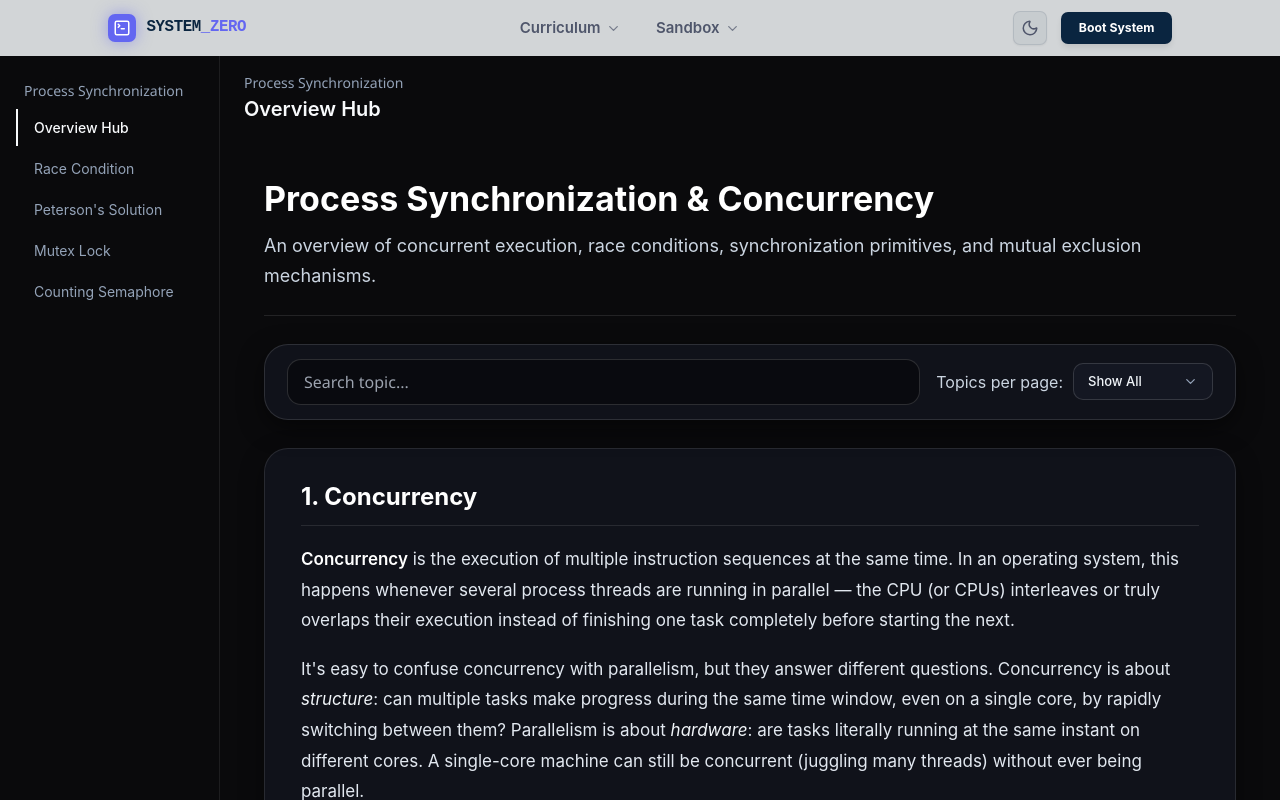
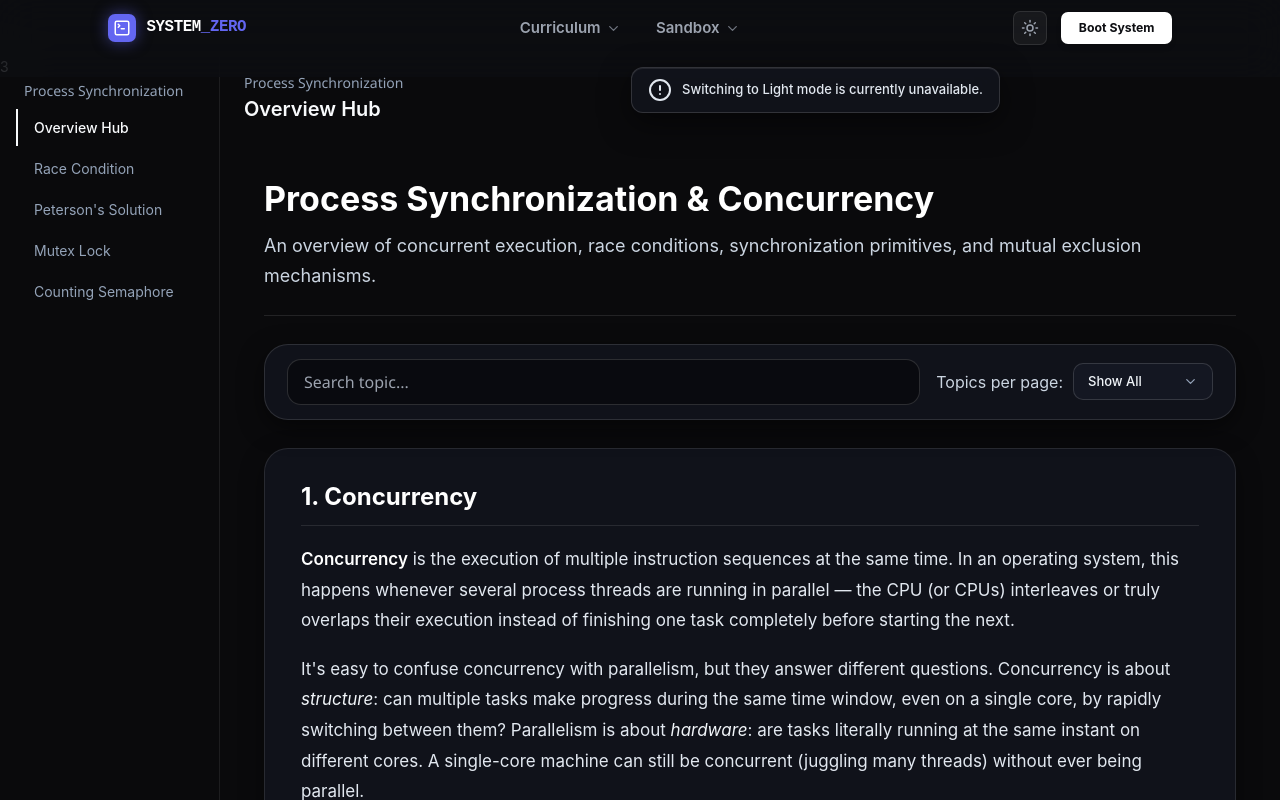
Before and after one commit to glitchybhavi/system-zero-app, a React (Vite) app: page /os/sync in a window 1280 px wide. Both pictures are taken after a click on the button "Toggle theme". Shown: the top 800 px of the page. Built offline with nearby package versions, Linux system fonts and the light colour scheme.

Commit message:
Refinements: Disabled broken theme switch button and shows toast notification about unavailability for the same, kep old themeContext code in comments

```diff
--- a/src/context/ThemeContext.jsx
+++ b/src/context/ThemeContext.jsx
@@ -3,28 +3,16 @@ import { createContext, useState, useEffect, useContext } from 'react';
 const ThemeContext = createContext();
 
 export const ThemeProvider = ({ children }) => {
-  const [theme, setTheme] = useState(() => {
-    if (typeof window !== 'undefined') {
-      return localStorage.getItem('system-zero-theme') || 'dark';
-    }
-    return 'dark';
-  });
+  const theme = 'dark';
 
   useEffect(() => {
     const root = window.document.documentElement;
-    if (theme === 'dark') {
-      root.classList.add('dark');
-      root.classList.remove('light');
-    } else {
-      root.classList.add('light');
-      root.classList.remove('dark');
-    }
-    localStorage.setItem('system-zero-theme', theme);
-  }, [theme]);
+    root.classList.add("dark");
+    root.classList.remove("light");
+    localStorage.setItem("system-zero-theme", "dark");
+  }, [])
 
-  const toggleTheme = () => {
-    setTheme(prev => (prev === 'dark' ? 'light' : 'dark'));
-  };
+  const toggleTheme = () => {};
 
   return (
     <ThemeContext.Provider value={{ theme, toggleTheme }}>
@@ -34,3 +22,30 @@ export const ThemeProvider = ({ children }) => {
 };
 
 export const useTheme = () => useContext(ThemeContext);
+
+
+// Light Mode toggle for later addition
+
+// const [theme, setTheme] = useState(() => {
+//   if (typeof window !== 'undefined') {
+//     return localStorage.getItem('system-zero-theme') || 'dark';
+//   }
+//   return 'dark';
+// });
+
+
+// useEffect(() => {
+//   const root = window.document.documentElement;
+//   if (theme === 'dark') {
+//     root.classList.add('dark');
+//     root.classList.remove('light');
+//   } else {
+//     root.classList.add('light');
+//     root.classList.remove('dark');
+//   }
+//   localStorage.setItem('system-zero-theme', theme);
+// }, [theme]);
+
+// const toggleTheme = () => {
+  //   setTheme(prev => (prev === 'dark' ? 'light' : 'dark'));
+  // };
--- a/src/landingPage/Navbar.jsx
+++ b/src/landingPage/Navbar.jsx
@@ -1,4 +1,4 @@
-import { useState } from "react";
+import { useEffect, useState } from "react";
 import {
   Sun,
   Moon,
@@ -7,6 +7,7 @@ import {
   Cpu,
   Layers,
   ArrowRight,
+  CircleAlert
 } from "lucide-react";
 import { useTheme } from "../context/ThemeContext";
 import { CURRICULUM_MODULES } from "./curriculumData";
@@ -39,6 +40,19 @@ export default function Navbar() {
 
   const activeLink = NAV_LINKS.find((link) => link.name === hoveredNav);
   const isOpen = Boolean(activeLink?.fullMenu || activeLink?.sandboxMenu);
+
+  const [showToast, setShowToast] = useState(false);
+
+  const handleThemeClick = () => {
+    setShowToast(true);
+  };
+
+  useEffect(() => {
+    if (showToast) {
+      const timer = setTimeout(() => setShowToast(false), 3000);
+      return () => clearTimeout(timer);
+    }
+  }, [showToast]);
 
   return (
     <nav className="navbar" onMouseLeave={() => setHoveredNav(null)}>
@@ -76,7 +90,7 @@ export default function Navbar() {
         </div>
 
         <div className="navbar-controls">
-          <button onClick={toggleTheme} aria-label="Toggle theme" className="theme-toggle-btn">
+          <button onClick={handleThemeClick} aria-label="Toggle theme" className="theme-toggle-btn">
             {theme === 'dark' ? <Sun size={nav_icon_size} /> : <Moon size={nav_icon_size} />}
           </button>
 
@@ -127,6 +141,14 @@ export default function Navbar() {
           )}
         </div>
       </div>
+
+      {showToast && (
+        <div className="theme-toast">
+          <CircleAlert/>
+          <span>Switching to Light mode is currently unavailable.</span>
+        </div>
+      )}
+3
     </nav>
   );
 }
--- a/src/landingPage/styles/Navbar.css
+++ b/src/landingPage/styles/Navbar.css
@@ -177,8 +177,9 @@
 }
 
 .theme-toggle-btn:hover {
-  color: #6366f1;
+  color: #3d3d3d;
   transform: scale(1.05);
+  cursor: default;
 }
 
 .boot-system-btn {
@@ -425,3 +426,38 @@
 .dark .sandbox-status {
   color: #9ca3af;
 }
+
+
+.theme-toast {
+  position: fixed;
+  top: 4.8rem;
+  right: 20rem;
+  display: flex;
+  align-items: center;
+  gap: 10px;
+  padding: 10px 16px;
+  background: rgba(18, 20, 28, 0.92);
+  border: 1px solid rgba(255, 255, 255, 0.14);
+  border-radius: 12px;
+  backdrop-filter: blur(16px);
+  -webkit-backdrop-filter: blur(16px);
+  color: #e2e8f0;
+  font-size: 13px;
+  font-weight: 500;
+  box-shadow: 0 10px 30px rgba(0, 0, 0, 0.5), inset 0 1px 0 rgba(255, 255, 255, 0.08);
+  z-index: 100;
+  animation: toastSlideDown 0.25s cubic-bezier(0.16, 1, 0.3, 1) forwards;
+  pointer-events: none;
+}
+
+
+@keyframes toastSlideDown {
+  from {
+    opacity: 0;
+    transform: translateY(-8px);
+  }
+  to {
+    opacity: 1;
+    transform: translateY(0);
+  }
+}
```
